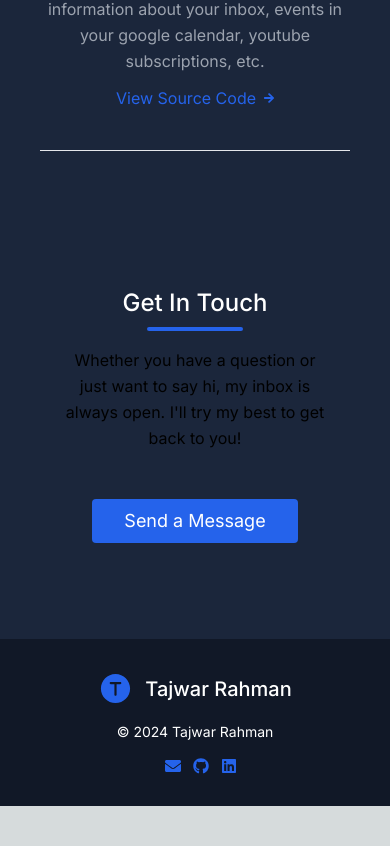
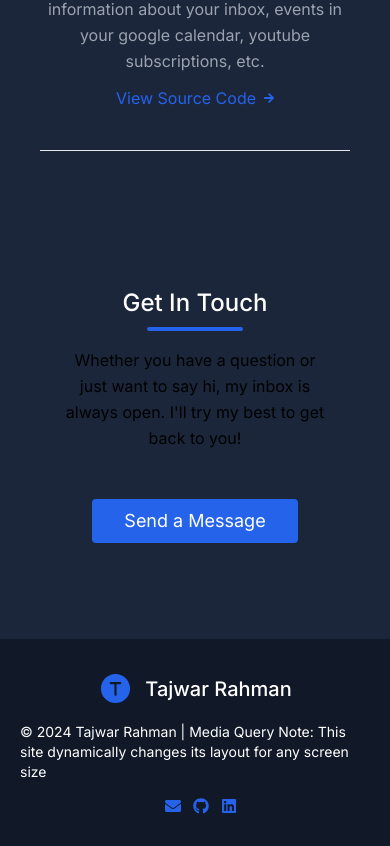
Before and after one commit to thetajwar2003/portfolio_website, a Next.js app: page / in a window 390 px wide. Shown: the part 6960-7806 px from the top of the page. Before the commit the page ends 7766 px from the top, so only its background shows below. Built offline with nearby package versions, Linux system fonts and the light colour scheme.

Commit message:
added media query

```diff
--- a/src/app/components/Footer.tsx
+++ b/src/app/components/Footer.tsx
@@ -15,7 +15,8 @@ export default function Footer() {
           <span className="ml-3 text-xl">Tajwar Rahman</span>
         </Link>
         <p className="text-sm text-white sm:ml-4 sm:pl-4 sm:border-l-2 sm:border-gray-800 sm:py-2 sm:mt-0 mt-4">
-          © 2024 Tajwar Rahman
+          © 2024 Tajwar Rahman | Media Query Note: This site dynamically changes
+          its layout for any screen size
         </p>
         <ExternalLinks />
       </div>
```
